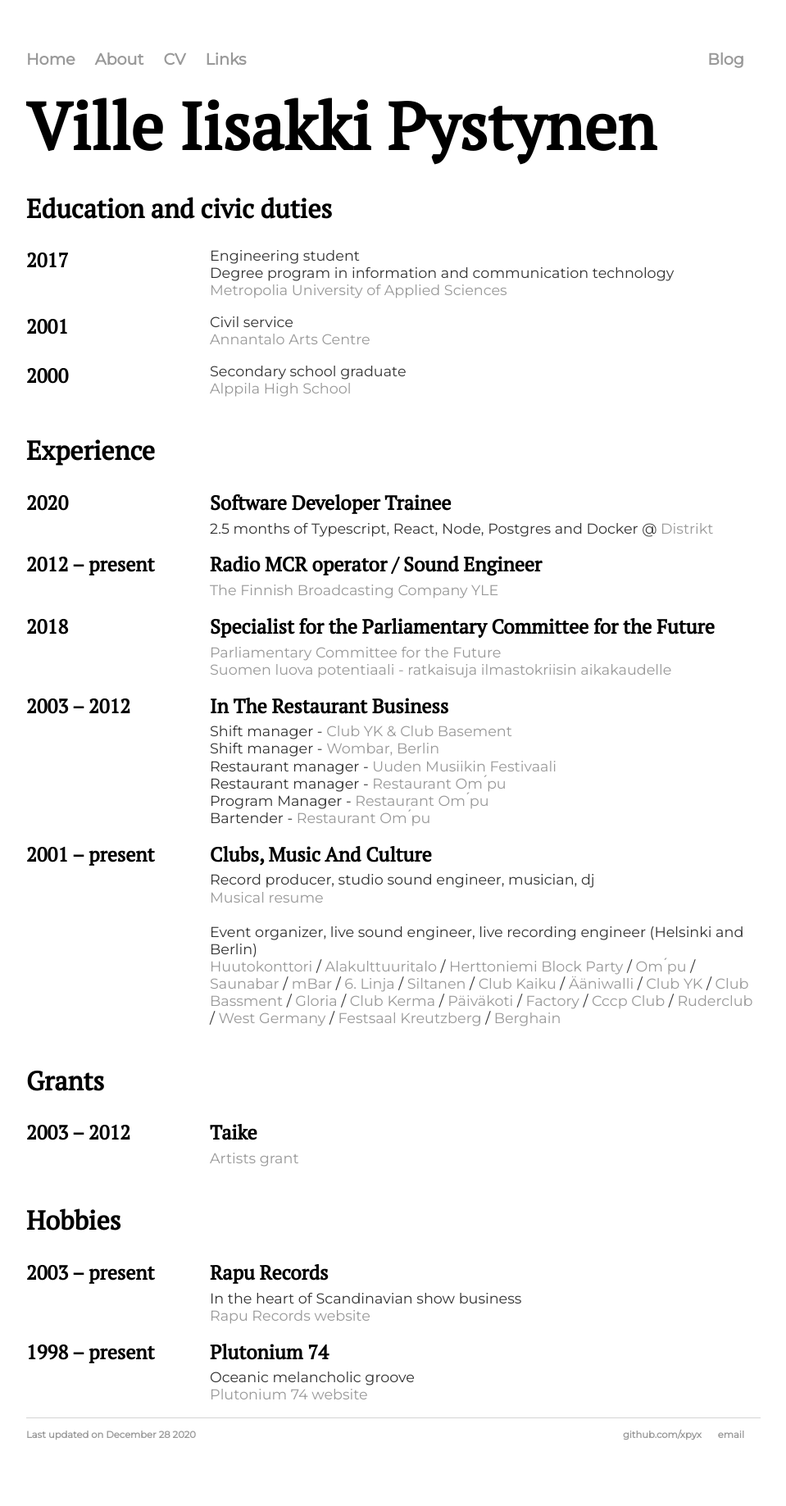
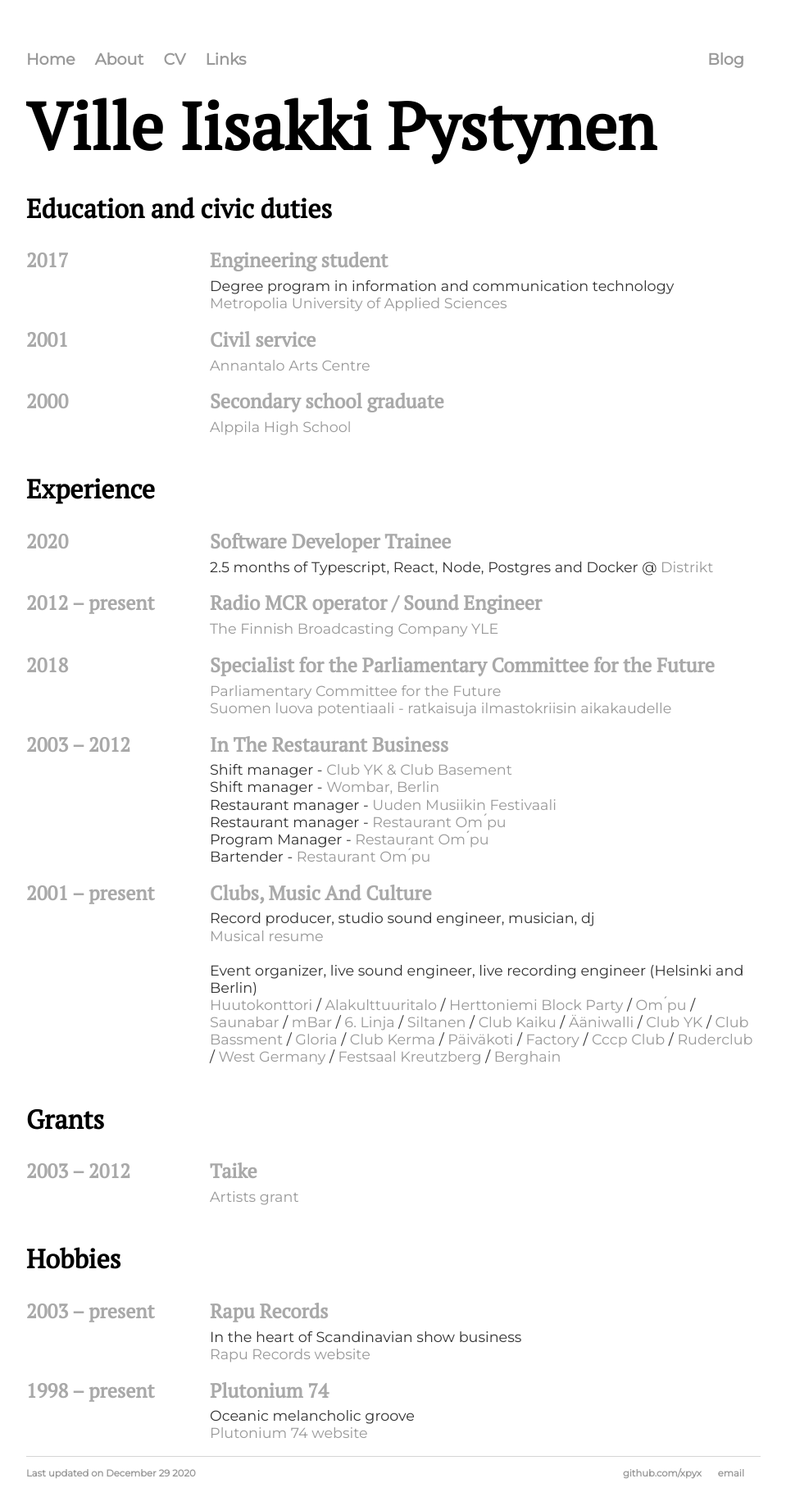
Before and after one commit to xpyx/xpyx.github.io, a Jekyll site: the page built from cv/index.html, in a window 1280 px wide. Shown: the whole page at 82% size, without its empty margins (160-1119 px from the left). Built offline with Jekyll 4.4.1, drawn with Linux system fonts in a browser that asks for light colours; before the commit the page ends 1790 px from its top, so only the background shows below that.

Commit message:
update cv

```diff
--- a/_layouts/default.html
+++ b/_layouts/default.html
@@ -24,7 +24,7 @@
 			</div><!-- /.container -->
 			<footer>
 	    		<ul>
-					<li style="float: left;">Last updated on December 28 2020</li>
+					<li style="float: left;">Last updated on December 29 2020</li>
 	        		<li style="float: right;"><a href="mailto:xpyx@xpyx.fi">email</a></li>
 	        		<li style="float: right;"><a href="https://github.com/xpyx">github.com/xpyx</a></li>
 
--- a/css/main.css
+++ b/css/main.css
@@ -51,6 +51,8 @@ h3 {
     font-family: 'PT Serif', serif;
     padding: 0;
     margin: 0 0 0.2em 0;
+    color: darkgrey;
+
 }
 
 h4 {
--- a/cv/index.html
+++ b/cv/index.html
@@ -14,9 +14,9 @@ title: CV
         </div>
 
         <div class="column-right">
-            <p>
-                Engineering student<br>
-                Degree program in information and communication technology<br>
+
+            <h3>Engineering student</h3>
+            <p>Degree program in information and communication technology<br>
                 <a href="http://www.metropolia.fi/en" _target="blank">
                     Metropolia University of Applied Sciences</a>
             </p>
@@ -29,9 +29,9 @@ title: CV
         </div>
 
         <div class="column-right">
-            <p>
-                Civil service<br>
-                <a href="http://www.annantalo.fi/en/home" _target="blank">Annantalo Arts Centre</a>
+
+            <h3>Civil service</h3>
+            <p><a href="http://www.annantalo.fi/en/home" _target="blank">Annantalo Arts Centre</a>
             </p>
         </div>
     </div>
@@ -41,9 +41,9 @@ title: CV
             <h3>2000</h3>
         </div>
         <div class="column-right">
-            <p>
-                Secondary school graduate<br>
-                <a href="https://www.hel.fi/alppl/fi" _target="blank">Alppila High School</a>
+
+                <h3>Secondary school graduate</h3>
+            <p> <a href="https://www.hel.fi/alppl/fi" _target="blank">Alppila High School</a>
             </p>
         </div>
     </div>
```
